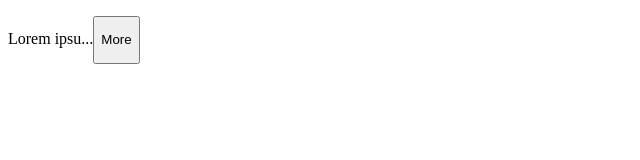
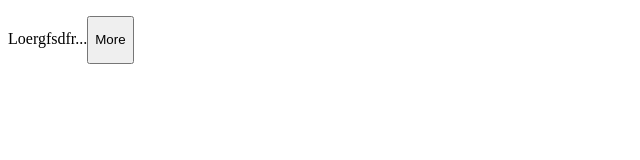
Before and after one commit to devdhark/React_App, a React (Vite) app in the folder react-app/: page / in a window 1280 px wide. Shown: the top 160 px of the page, without its empty margins (0-640 px from the left). Built offline with nearby package versions, Linux system fonts and the light colour scheme.

Commit message:
some improvements

```diff
--- a/react-app/src/App.tsx
+++ b/react-app/src/App.tsx
@@ -82,20 +82,7 @@ function App() {
 
   return (
     <div>
-      <Expandable MaxChars={10}>
-        Lorem ipsum dolor sit amet consectetur adipisicing elit. Eveniet iste
-        cumque veniam dolores itaque deserunt, repudiandae eaque provident quasi
-        sed, voluptatem fugit nulla accusamus inventore! Officia impedit vitae
-        quasi tenetur tempora porro, blanditiis deserunt sed repellat corporis
-        eos aut quis temporibus ad similique, placeat quam cupiditate officiis
-        necessitatibus, labore aspernatur nisi. Perferendis unde maxime
-        voluptates aliquam magnam recusandae fuga, enim quas id repellendus
-        tempora fugiat architecto nesciunt suscipit cupiditate necessitatibus
-        soluta, nobis cum quod ipsam vero, sint impedit nostrum sequi!
-        Perspiciatis sapiente quae ullam laboriosam, laborum, veritatis et saepe
-        dolorum nostrum labore aperiam voluptatum quis vero reiciendis earum
-        tenetur reprehenderit!
-      </Expandable>
+      <Expandable MaxChars={10}>Loergfsdfre</Expandable>
     </div>
   );
 }
--- a/react-app/src/components/Expandable/Expandable.tsx
+++ b/react-app/src/components/Expandable/Expandable.tsx
@@ -3,10 +3,10 @@ import styles from "./Expandable.module.css";
 
 interface Props {
   children: string;
-  MaxChars: number;
+  MaxChars?: number;
 }
 
-const Expandable = ({ children, MaxChars }: Props) => {
+const Expandable = ({ children, MaxChars = 100 }: Props) => {
   const [more, setMore] = useState(false);
 
   const handleMoreClick = () => {
@@ -35,7 +35,9 @@ const Expandable = ({ children, MaxChars }: Props) => {
     }
     return <p>Less</p>;
   };
-
+  if (children.length <= MaxChars) {
+    return <p>{children}</p>;
+  }
   return <p>{expandableText()}</p>;
 };
 
```
